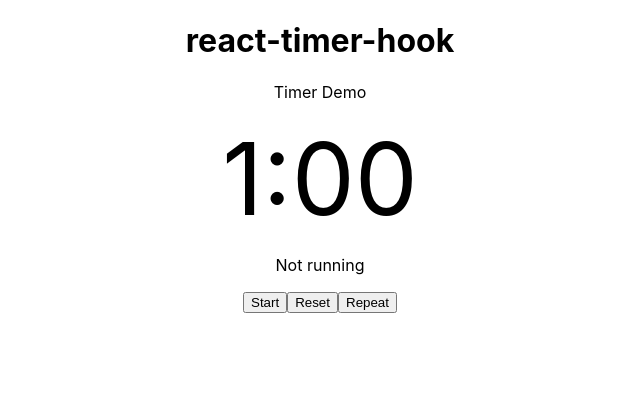
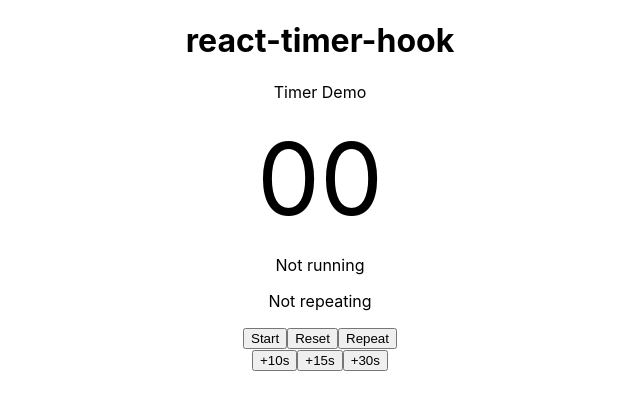
Before and after one commit to Project-Apoikia-Companion-App/companion-app-fe, a React (Create React App) app in the folder companion/: page / in a window 1280 px wide. Shown: the top 410 px of the page, without its empty margins (320-960 px from the left). Built offline with nearby package versions, Linux system fonts and the light colour scheme.

Commit message:
adjusted location of state management and rewrote helper functions

```diff
--- a/companion/src/App.js
+++ b/companion/src/App.js
@@ -1,13 +1,22 @@
 import './App.css';
-import React from "react";
+import React, { useState } from "react";
 import Timer from "./components/Timer"
 
 function App() {
-  const time = new Date();
-  time.setSeconds(time.getSeconds() + 60);
+  const [endTimestamp, setEndTimestamp] = useState(new Date());
+
+  const addTime = (seconds) => {
+    const time = new Date(endTimestamp.getTime());
+    time.setSeconds(time.getSeconds() + seconds);
+    setEndTimestamp(time);
+  }
+
   return (
     <div>
-      <Timer expiryTimestamp={time} autoStart={false} />
+      <Timer
+        expiryTimestamp={endTimestamp}
+        addTime={addTime}
+      />
     </div>
   );
 }
--- a/companion/src/components/Timer.js
+++ b/companion/src/components/Timer.js
@@ -1,51 +1,35 @@
 import React, { useState } from "react";
 import { useTimer } from "react-timer-hook";
 
-const Timer = ({ expiryTimestamp, autoStart }) => {
-    const {
-        seconds,
-        minutes,
-        isRunning,
-        start,
-        restart,
-    } = useTimer({ expiryTimestamp, autoStart, onExpire: () => console.warn('onExpire called') });
+const Timer = ({ expiryTimestamp, addTime }) => {
+    const timer = useTimer({ expiryTimestamp, autoStart: false });
 
     const [repeatFlag, setRepeatFlag] = useState(false);
 
-    const repeat = () => {
-
-    }
-
-    const addTen = () => {
-        expiryTimestamp += 10;
-    }
-
-    const addFifteen = () => {
-        expiryTimestamp += 15;
-    }
-
-    const addThirty = () => {
-        expiryTimestamp += 30;
-    }
-
     return (
+        <React.Fragment>
             <div style={{ textAlign: 'center' }}>
                 <h1>react-timer-hook </h1>
                 <p>Timer Demo</p>
                 <div style={{ fontSize: '100px' }}>
-                {minutes > 0 && <span>{minutes}:</span>}
-                <span>{seconds.toString().padStart(2, "0")}</span>
+                    {timer.minutes > 0 && <span>{timer.minutes}:</span>}
+                    <span>{timer.seconds.toString().padStart(2, "0")}</span>
                 </div>
-            <p>{isRunning ? 'Running' : 'Not running'}</p>
-            <button onClick={start}>Start</button>
+                <p>{timer.isRunning ? 'Running' : 'Not running'}</p>
+                <p>{repeatFlag ? "Repeating" : "Not repeating"}</p>
+                <button onClick={timer.start}>Start</button>
                 <button onClick={() => {
-                // Restarts to 5 minutes timer
                     const time = new Date();
-                time.setSeconds(time.getSeconds());
-                restart(time, false)
+                    timer.restart(time, false);
                 }}>Reset</button>
-            <button onClick={repeat}>Repeat</button>
+                <button onClick={() => setRepeatFlag(!repeatFlag)}>Repeat</button>
             </div>
+            <div style={{ textAlign: "center" }}>
+                <button onClick={() => addTime(10)}>+10s</button>
+                <button onClick={() => addTime(15)}>+15s</button>
+                <button onClick={() => addTime(30)}>+30s</button>
+            </div>
+        </React.Fragment>
     );
 };
 
```
Lines whose indentation alone changed are shown as unchanged.
